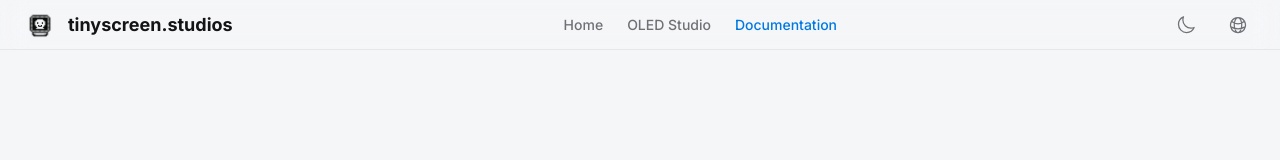
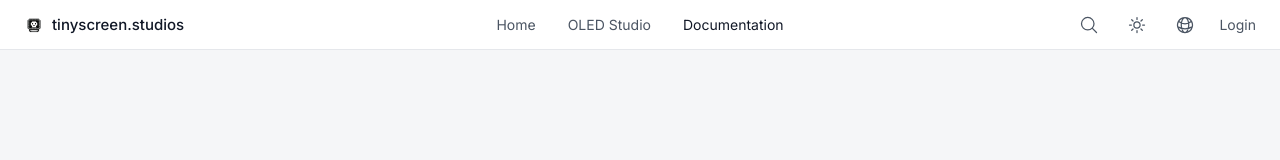
Before and after one commit to tinyscreenstudio/tiny-screen-studios, a React (Vite) app in the folder packages/ui/: page /docs/getting-started in a window 1280 px wide. Shown: the top 160 px of the page. Built offline with nearby package versions, Linux system fonts and the light colour scheme.

Commit message:
feat(ui): fix header ui

```diff
--- a/packages/ui/src/App.tsx
+++ b/packages/ui/src/App.tsx
@@ -40,7 +40,7 @@ function App() {
   */
 
   return (
-    <div className="min-h-screen bg-bg flex flex-col pt-[70px]">
+    <div className="min-h-screen bg-bg flex flex-col pt-[64px]">
       {/* Scroll to top on route change */}
       <ScrollToTop />
 
--- a/packages/ui/src/components/layout/Header.tsx
+++ b/packages/ui/src/components/layout/Header.tsx
@@ -1,6 +1,6 @@
 import React from 'react'
 import { Link } from 'react-router-dom'
-import { MoonIcon, GlobeAltIcon } from '@heroicons/react/24/outline'
+import { MagnifyingGlassIcon, SunIcon, GlobeAltIcon } from '@heroicons/react/24/outline'
 import { useHeaderConfig } from '../../hooks/useAppConfig'
 import { Navigation } from './Navigation'
 
@@ -8,39 +8,55 @@ export function Header() {
   const headerConfig = useHeaderConfig()
 
   return (
-    <header className="fixed top-0 left-0 right-0 z-50 bg-bg/80 backdrop-blur-md border-b border-border h-[50px]">
+    <header className="fixed top-0 left-0 right-0 z-50 bg-white border-b border-gray-200 h-[50px]">
       <div className="container mx-auto px-6 h-full max-w-7xl">
-        <div className="flex items-center justify-between h-full">
+        <div className="flex items-center justify-between h-full relative">
           {/* Left: Logo & Title */}
-          <Link to="/" className="flex items-center gap-3 hover:opacity-80 transition-opacity duration-200">
+          <Link to="/" className="flex items-center gap-2 hover:opacity-80 transition-opacity">
             <img
               src={headerConfig.logo.src}
               alt={headerConfig.logo.alt}
-              className="w-8 h-8 rounded-lg flex-shrink-0"
+              className="w-5 h-5 flex-shrink-0"
             />
-
-            <div className="flex flex-col justify-center">
-              <h1 className="text-lg font-bold text-text leading-none">
-                {headerConfig.title.toLowerCase()}
-              </h1>
-            </div>
+            <span className="text-[15px] font-medium text-gray-900 leading-none">
+              {headerConfig.title.toLowerCase()}
+            </span>
           </Link>
 
-          {/* Center/Right: Navigation */}
-          <div className="hidden md:flex items-center gap-8">
+          {/* Center: Navigation Links */}
+          <nav className="hidden md:flex items-center gap-8 absolute left-1/2 transform -translate-x-1/2">
             <Navigation />
-          </div>
+          </nav>
 
-          {/* Far Right: Actions */}
-          <div className="flex items-center gap-4 flex-shrink-0">
-            {/* Theme Toggle (Placeholder) */}
-            <button className="text-text-secondary hover:text-primary transition-colors p-2">
-              <MoonIcon className="w-5 h-5" />
+          {/* Right: Utility Icons & Login */}
+          <div className="flex items-center gap-5 flex-shrink-0">
+            {/* Search Icon */}
+            <button
+              className="text-gray-600 hover:text-gray-900 transition-colors p-1"
+              aria-label="Search"
+            >
+              <MagnifyingGlassIcon className="w-5 h-5" />
             </button>
 
-            {/* Language (Placeholder) */}
-            <button className="text-text-secondary hover:text-primary transition-colors p-2 hidden sm:block">
+            {/* Theme Toggle */}
+            <button
+              className="text-gray-600 hover:text-gray-900 transition-colors p-1"
+              aria-label="Toggle theme"
+            >
+              <SunIcon className="w-5 h-5" />
+            </button>
+
+            {/* Language Selector */}
+            <button
+              className="text-gray-600 hover:text-gray-900 transition-colors p-1 hidden sm:block"
+              aria-label="Select language"
+            >
               <GlobeAltIcon className="w-5 h-5" />
+            </button>
+
+            {/* Login Button */}
+            <button className="text-sm font-normal text-gray-600 hover:text-gray-900 transition-colors">
+              Login
             </button>
           </div>
         </div>
--- a/packages/ui/src/components/layout/Navigation.tsx
+++ b/packages/ui/src/components/layout/Navigation.tsx
@@ -1,15 +1,10 @@
 import React from 'react'
-import { useNavigate, useLocation } from 'react-router-dom'
+import { Link, useLocation } from 'react-router-dom'
 import { useNavigationConfig } from '../../hooks/useAppConfig'
 
 export function Navigation() {
   const navigationItems = useNavigationConfig()
-  const navigate = useNavigate()
   const location = useLocation()
-
-  const handleNavigation = (path: string) => {
-    navigate(path)
-  }
 
   // Helper to check if a path is active
   const isActive = (path: string) => {
@@ -19,20 +14,18 @@ export function Navigation() {
   }
 
   return (
-    <nav className="flex items-center gap-6">
+    <div className="flex items-center gap-8">
       {navigationItems.map((item) => (
-        <button
+        <Link
           key={item.id}
-          onClick={() => handleNavigation(item.path)}
-          className={`text-sm font-medium transition-colors ${
-            isActive(item.path)
-              ? 'text-primary'
-              : 'text-text-secondary hover:text-primary'
+          to={item.path}
+          className={`text-sm font-normal text-gray-600 hover:text-gray-900 transition-colors ${
+            isActive(item.path) ? 'text-gray-900' : ''
           }`}
         >
           {item.label}
-        </button>
+        </Link>
       ))}
-    </nav>
+    </div>
   )
 }
```
